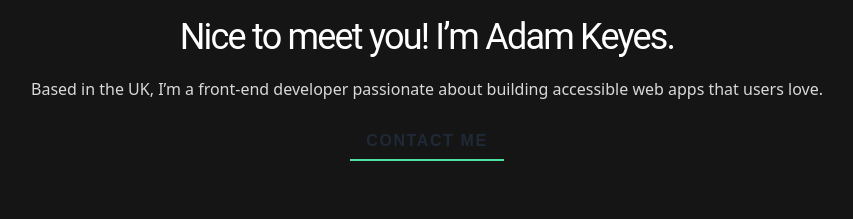
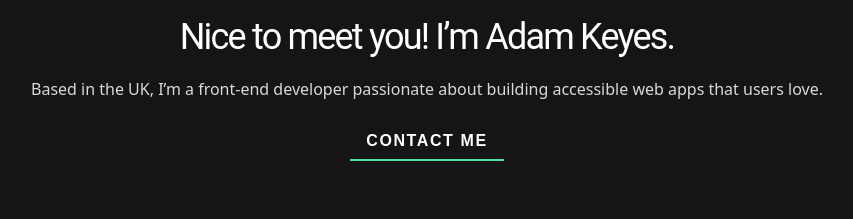
Before and after one commit to royeradames/angular-single-page-developer-portfolio, an Angular app: page / in a window 1280 px wide. Shown: the part 2820-3039 px from the top of the page, without its empty margins (213-1066 px from the left). Built offline with nearby package versions, Linux system fonts and the light colour scheme.

Commit message:
keep the button white

```diff
--- a/src/app/component/theme-button/theme-button.component.html
+++ b/src/app/component/theme-button/theme-button.component.html
@@ -1,5 +1,5 @@
-<button class="relative font-space-grotesk text-custom-white font-bold text-base text-gray-800 tracking-widest hover:text-custom-green  py-2 px-4 rounded">
-  <span class="inline-block">
+<button class="relative font-space-grotesk font-bold text-base text-gray-800 tracking-widest hover:text-custom-green  py-2 px-4 rounded">
+  <span class="inline-block text-custom-white">
     <ng-content></ng-content>
   </span>
   <span class="absolute bottom-0 left-0 w-full h-0.5 bg-custom-green"></span>
```
